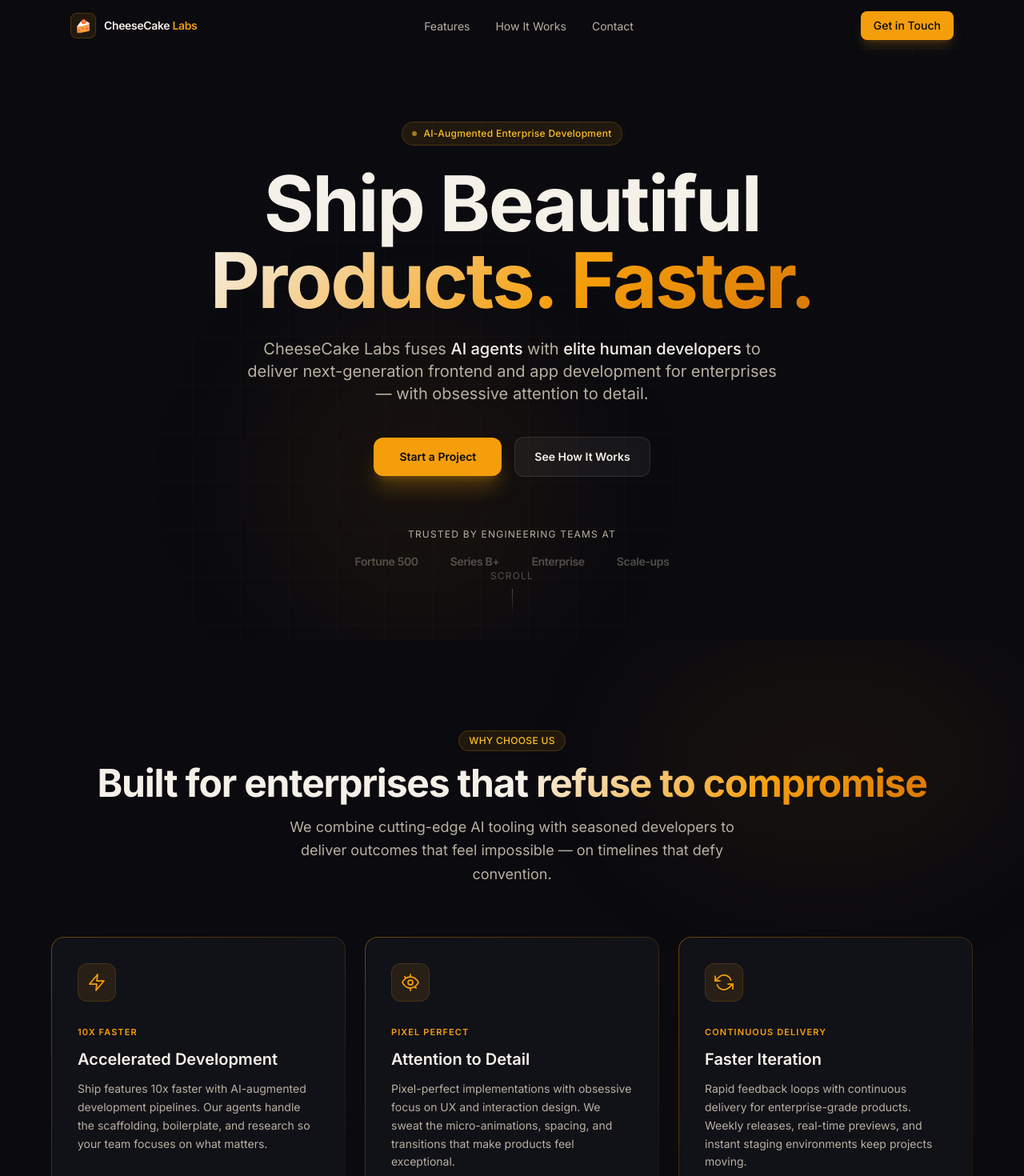
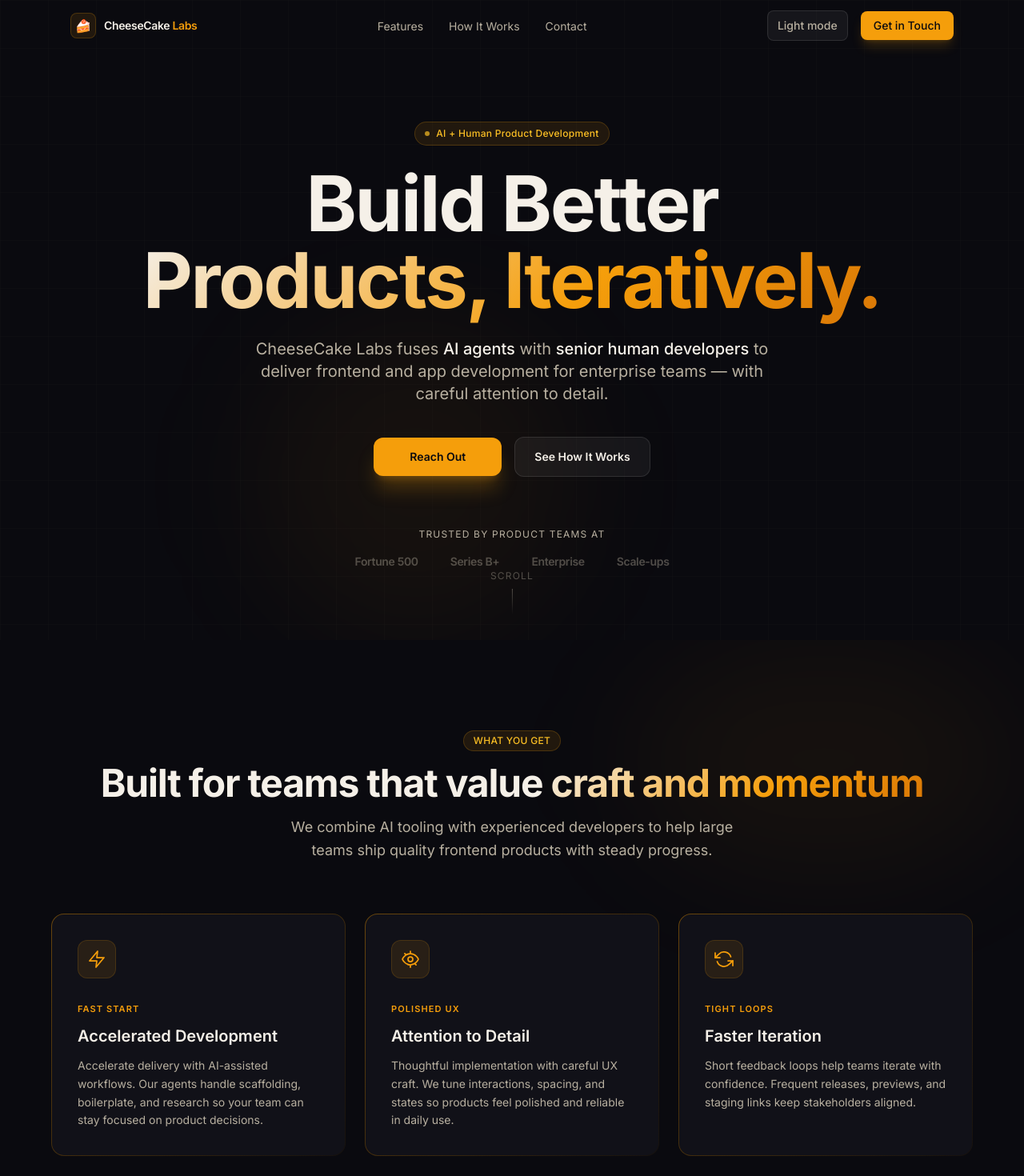
Before and after one commit to HLCaptain/cheesecake-labs-page, a React (Vite) app: page / in a window 1280 px wide. Shown: the top 1470 px of the page at 80% size. Built offline with nearby package versions, Linux system fonts and the light colour scheme; the HTML template or start-up script is replaced by a standard one.

Commit message:
feat: simplify landing UI and add light dark toggle
Co-authored-by: HLCaptain <22623259+HLCaptain@users.noreply.github.com>

```diff
--- a/src/App.tsx
+++ b/src/App.tsx
@@ -1,3 +1,4 @@
+import { useEffect, useState } from 'react'
 import NavBar from './components/NavBar'
 import Hero from './components/Hero'
 import Features from './components/Features'
@@ -7,9 +8,20 @@ import ReachOut from './components/ReachOut'
 import Footer from './components/Footer'
 
 function App() {
+  const [theme, setTheme] = useState<'dark' | 'light'>(() => {
+    if (typeof window === 'undefined') return 'dark'
+    const savedTheme = window.localStorage.getItem('theme')
+    return savedTheme === 'light' ? 'light' : 'dark'
+  })
+
+  useEffect(() => {
+    document.documentElement.dataset.theme = theme
+    window.localStorage.setItem('theme', theme)
+  }, [theme])
+
   return (
-    <div className="min-h-screen bg-[#0a0a0f] text-cream font-sans">
-      <NavBar />
+    <div className="min-h-screen bg-[#0a0a0f] text-cream font-sans transition-colors duration-200">
+      <NavBar theme={theme} onToggleTheme={() => setTheme((prev) => (prev === 'dark' ? 'light' : 'dark'))} />
       <main>
         <Hero />
         <Features />
--- a/src/components/Features.tsx
+++ b/src/components/Features.tsx
@@ -26,8 +26,8 @@ const features: Feature[] = [
     ),
     title: 'Accelerated Development',
     description:
-      'Ship features 10x faster with AI-augmented development pipelines. Our agents handle the scaffolding, boilerplate, and research so your team focuses on what matters.',
-    tag: '10x Faster',
+      'Accelerate delivery with AI-assisted workflows. Our agents handle scaffolding, boilerplate, and research so your team can stay focused on product decisions.',
+    tag: 'Fast Start',
   },
   {
     icon: (
@@ -49,8 +49,8 @@ const features: Feature[] = [
     ),
     title: 'Attention to Detail',
     description:
-      'Pixel-perfect implementations with obsessive focus on UX and interaction design. We sweat the micro-animations, spacing, and transitions that make products feel exceptional.',
-    tag: 'Pixel Perfect',
+      'Thoughtful implementation with careful UX craft. We tune interactions, spacing, and states so products feel polished and reliable in daily use.',
+    tag: 'Polished UX',
   },
   {
     icon: (
@@ -72,8 +72,8 @@ const features: Feature[] = [
     ),
     title: 'Faster Iteration',
     description:
-      'Rapid feedback loops with continuous delivery for enterprise-grade products. Weekly releases, real-time previews, and instant staging environments keep projects moving.',
-    tag: 'Continuous Delivery',
+      'Short feedback loops help teams iterate with confidence. Frequent releases, previews, and staging links keep stakeholders aligned.',
+    tag: 'Tight Loops',
   },
 ]
 
@@ -112,16 +112,16 @@ export default function Features() {
         <div className="text-center mb-16">
           <div className="animate-on-scroll delay-100">
             <span className="inline-block px-3 py-1 rounded-full text-xs font-medium bg-amber-500/10 border border-amber-500/20 text-amber-400 mb-4 tracking-wide uppercase">
-              Why Choose Us
+              What You Get
             </span>
           </div>
           <h2 className="animate-on-scroll delay-200 text-4xl sm:text-5xl font-bold tracking-tight text-cream mb-4">
-            Built for enterprises that{' '}
-            <span className="text-gradient">refuse to compromise</span>
+            Built for teams that value{' '}
+            <span className="text-gradient">craft and momentum</span>
           </h2>
           <p className="animate-on-scroll delay-300 max-w-xl mx-auto text-cream-muted text-lg leading-relaxed">
-            We combine cutting-edge AI tooling with seasoned developers to deliver
-            outcomes that feel impossible — on timelines that defy convention.
+            We combine AI tooling with experienced developers to help large teams
+            ship quality frontend products with steady progress.
           </p>
         </div>
 
@@ -130,10 +130,10 @@ export default function Features() {
           {features.map((feature, i) => {
             const delayClass = ['delay-200', 'delay-300', 'delay-400'][i]
             return (
-            <article
-              key={feature.title}
-              className={`animate-on-scroll ${delayClass} group relative p-8 rounded-2xl border-gradient bg-surface hover:bg-[#1a1a24] transition-all duration-300 hover:-translate-y-1 hover:shadow-2xl hover:shadow-amber-500/10 cursor-default`}
-            >
+              <article
+                key={feature.title}
+                className={`animate-on-scroll ${delayClass} group relative p-8 rounded-2xl border-gradient bg-surface hover:bg-[#1a1a24] transition-colors duration-200 cursor-default`}
+              >
               {/* Icon */}
               <div className="mb-6 w-12 h-12 rounded-xl bg-amber-500/10 border border-amber-500/15 flex items-center justify-center text-amber-500 group-hover:bg-amber-500/15 group-hover:border-amber-500/25 transition-all duration-300">
                 {feature.icon}
@@ -151,7 +151,7 @@ export default function Features() {
               <p className="text-cream-muted text-sm leading-relaxed">{feature.description}</p>
 
               {/* Hover shimmer line */}
-              <div className="absolute bottom-0 left-8 right-8 h-px bg-gradient-to-r from-transparent via-amber-500/40 to-transparent scale-x-0 group-hover:scale-x-100 transition-transform duration-500 rounded-full" />
+              <div className="absolute bottom-0 left-8 right-8 h-px bg-gradient-to-r from-transparent via-amber-500/30 to-transparent scale-x-0 group-hover:scale-x-100 transition-transform duration-300 rounded-full" />
             </article>
             )
           })}
--- a/src/components/Hero.tsx
+++ b/src/components/Hero.tsx
@@ -61,7 +61,7 @@ export default function Hero() {
         <div ref={badgeRef} className="mb-6">
           <span className="inline-flex items-center gap-2 px-3 py-1.5 rounded-full text-xs font-medium bg-amber-500/10 border border-amber-500/20 text-amber-400 tracking-wide">
             <span className="w-1.5 h-1.5 rounded-full bg-amber-400 animate-pulse" aria-hidden="true" />
-            AI-Augmented Enterprise Development
+            AI + Human Product Development
           </span>
         </div>
 
@@ -70,9 +70,9 @@ export default function Hero() {
           ref={headlineRef}
           className="text-5xl sm:text-6xl md:text-7xl lg:text-8xl font-bold tracking-tight leading-[1.05] mb-6"
         >
-          Ship Beautiful{' '}
+          Build Better{' '}
           <br className="hidden sm:block" />
-          <span className="text-gradient">Products. Faster.</span>
+          <span className="text-gradient">Products, Iteratively.</span>
         </h1>
 
         {/* Subtext */}
@@ -82,9 +82,9 @@ export default function Hero() {
         >
           CheeseCake Labs fuses{' '}
           <span className="text-cream font-medium">AI agents</span> with{' '}
-          <span className="text-cream font-medium">elite human developers</span> to
-          deliver next-generation frontend and app development for enterprises — with
-          obsessive attention to detail.
+          <span className="text-cream font-medium">senior human developers</span> to
+          deliver frontend and app development for enterprise teams — with
+          careful attention to detail.
         </p>
 
         {/* CTAs */}
@@ -93,7 +93,7 @@ export default function Hero() {
             onClick={() => scrollTo('#contact')}
             className="px-6 py-3.5 rounded-xl font-semibold text-sm bg-amber-500 text-[#0a0a0f] hover:bg-amber-400 transition-all duration-200 shadow-xl shadow-amber-500/25 hover:shadow-amber-500/40 hover:-translate-y-0.5 min-w-[160px]"
           >
-            Start a Project
+            Reach Out
           </button>
           <button
             onClick={() => scrollTo('#how-it-works')}
@@ -106,7 +106,7 @@ export default function Hero() {
         {/* Trust strip */}
         <div className="mt-16 flex flex-col items-center gap-4">
           <p className="text-xs text-cream-muted tracking-widest uppercase">
-            Trusted by engineering teams at
+            Trusted by product teams at
           </p>
           <div className="flex items-center gap-6 sm:gap-10 opacity-40 flex-wrap justify-center">
             {['Fortune 500', 'Series B+', 'Enterprise', 'Scale-ups'].map((label) => (
--- a/src/components/NavBar.tsx
+++ b/src/components/NavBar.tsx
@@ -6,7 +6,12 @@ const navLinks = [
   { label: 'Contact', href: '#contact' },
 ]
 
-export default function NavBar() {
+interface NavBarProps {
+  theme: 'dark' | 'light'
+  onToggleTheme: () => void
+}
+
+export default function NavBar({ theme, onToggleTheme }: NavBarProps) {
   const [scrolled, setScrolled] = useState(false)
   const [menuOpen, setMenuOpen] = useState(false)
 
@@ -70,6 +75,14 @@ export default function NavBar() {
 
         {/* CTA */}
         <div className="hidden md:flex items-center gap-4">
+          <button
+            type="button"
+            onClick={onToggleTheme}
+            className="px-3 py-2 text-sm font-medium rounded-lg border border-white/10 bg-white/5 text-cream-muted hover:text-cream hover:bg-white/10 transition-colors duration-200"
+            aria-label={`Switch to ${theme === 'dark' ? 'light' : 'dark'} mode`}
+          >
+            {theme === 'dark' ? 'Light mode' : 'Dark mode'}
+          </button>
           <a
             href="#contact"
             onClick={(e) => handleNavClick(e, '#contact')}
@@ -111,6 +124,15 @@ export default function NavBar() {
             </li>
           ))}
           <li>
+            <button
+              type="button"
+              onClick={onToggleTheme}
+              className="inline-block px-4 py-2 text-sm font-medium rounded-lg border border-white/10 bg-white/5 text-cream-muted hover:text-cream hover:bg-white/10 transition-colors duration-200 mt-2"
+            >
+              {theme === 'dark' ? 'Light mode' : 'Dark mode'}
+            </button>
+          </li>
+          <li>
             <a
               href="#contact"
               onClick={(e) => handleNavClick(e, '#contact')}
--- a/src/components/SocialProof.tsx
+++ b/src/components/SocialProof.tsx
@@ -8,9 +8,9 @@ interface Stat {
 
 const stats: Stat[] = [
   {
-    value: '10x',
-    label: 'Faster Delivery',
-    description: 'Compared to traditional outsourcing agencies',
+    value: 'Shorter',
+    label: 'Delivery Cycles',
+    description: 'Compared with traditional outsourcing handoffs',
   },
   {
     value: '50+',
@@ -18,15 +18,15 @@ const stats: Stat[] = [
     description: 'Shipped for Fortune 500 and Series B+ companies',
   },
   {
-    value: '99%',
-    label: 'Satisfaction Rate',
-    description: 'Client retention across long-term engagements',
+    value: 'Long-term',
+    label: 'Partnerships',
+    description: 'Many engagements continue across multiple roadmap phases',
   },
 ]
 
 const testimonial = {
   quote:
-    '"CheeseCake Labs completely transformed our product iteration speed. What used to take us 3 months now ships in under 3 weeks — and the quality is unmatched."',
+    '"CheeseCake Labs helped us ship with more rhythm. We moved from long release cycles to steady weekly progress, while keeping quality high."',
   author: 'VP of Engineering',
   company: 'Global FinTech Enterprise',
 }
@@ -66,13 +66,12 @@ export default function SocialProof() {
             </span>
           </div>
           <h2 className="animate-on-scroll delay-200 text-4xl sm:text-5xl font-bold tracking-tight text-cream mb-4">
-            Built for enterprises that{' '}
-            <span className="text-gradient">move at startup speed</span>
+            Built for enterprises that need{' '}
+            <span className="text-gradient">steady momentum</span>
           </h2>
           <p className="animate-on-scroll delay-300 max-w-xl mx-auto text-cream-muted text-lg leading-relaxed">
             Our clients are large-scale businesses that demand quality,
-            reliability, and exceptional delivery — without the bloat of
-            traditional consulting.
+            reliability, and focused execution without unnecessary process.
           </p>
         </div>
 
@@ -83,7 +82,7 @@ export default function SocialProof() {
             return (
               <div
                 key={stat.label}
-                className={`animate-on-scroll ${delayClass} relative p-8 rounded-2xl border border-white/5 bg-[#111118] text-center group hover:border-amber-500/20 hover:bg-[#1a1a24] transition-all duration-300`}
+                className={`animate-on-scroll ${delayClass} relative p-8 rounded-2xl border border-white/5 bg-[#111118] text-center group hover:border-amber-500/20 hover:bg-[#1a1a24] transition-colors duration-200`}
               >
                 <div className="text-5xl font-black text-gradient mb-2">{stat.value}</div>
                 <div className="text-base font-semibold text-cream mb-2">{stat.label}</div>
--- a/src/index.css
+++ b/src/index.css
@@ -3,6 +3,26 @@
 @tailwind utilities;
 
 @layer base {
+  :root {
+    --bg-primary: #0a0a0f;
+    --bg-secondary: #0d0d14;
+    --bg-surface: #111118;
+    --bg-surface-hover: #1a1a24;
+    --text-primary: #f5f0e8;
+    --text-muted: #b8b0a0;
+    --border-soft: rgba(255, 255, 255, 0.08);
+  }
+
+  [data-theme='light'] {
+    --bg-primary: #f8fafc;
+    --bg-secondary: #eef2ff;
+    --bg-surface: #ffffff;
+    --bg-surface-hover: #f3f4f6;
+    --text-primary: #111827;
+    --text-muted: #4b5563;
+    --border-soft: rgba(17, 24, 39, 0.12);
+  }
+
   html {
     scroll-behavior: smooth;
     -webkit-font-smoothing: antialiased;
@@ -10,10 +30,11 @@
   }
 
   body {
-    background-color: #0a0a0f;
-    color: #f5f0e8;
+    background-color: var(--bg-primary);
+    color: var(--text-primary);
     font-family: 'Inter', system-ui, sans-serif;
     overflow-x: hidden;
+    transition: background-color 0.2s ease-out, color 0.2s ease-out;
   }
 
   * {
@@ -41,6 +62,36 @@
   ::-webkit-scrollbar-thumb:hover {
     background: #f59e0b;
   }
+}
+
+[data-theme='light'] .text-cream {
+  color: var(--text-primary) !important;
+}
+
+[data-theme='light'] .text-cream-muted {
+  color: var(--text-muted) !important;
+}
+
+[data-theme='light'] .bg-\[\#0a0a0f\],
+[data-theme='light'] .bg-\[\#0d0d14\] {
+  background-color: var(--bg-secondary) !important;
+}
+
+[data-theme='light'] .bg-\[\#111118\],
+[data-theme='light'] .bg-\[\#1a1a24\],
+[data-theme='light'] .bg-surface {
+  background-color: var(--bg-surface) !important;
+}
+
+[data-theme='light'] .border-white\/5,
+[data-theme='light'] .border-white\/8,
+[data-theme='light'] .border-white\/10 {
+  border-color: var(--border-soft) !important;
+}
+
+[data-theme='light'] .border-gradient {
+  background: linear-gradient(var(--bg-surface), var(--bg-surface)) padding-box,
+              linear-gradient(135deg, rgba(245, 158, 11, 0.35), rgba(245, 158, 11, 0.08)) border-box;
 }
 
 @layer utilities {
```
Also changed, not shown: src/components/HowItWorks.tsx (+5 -5 lines).
